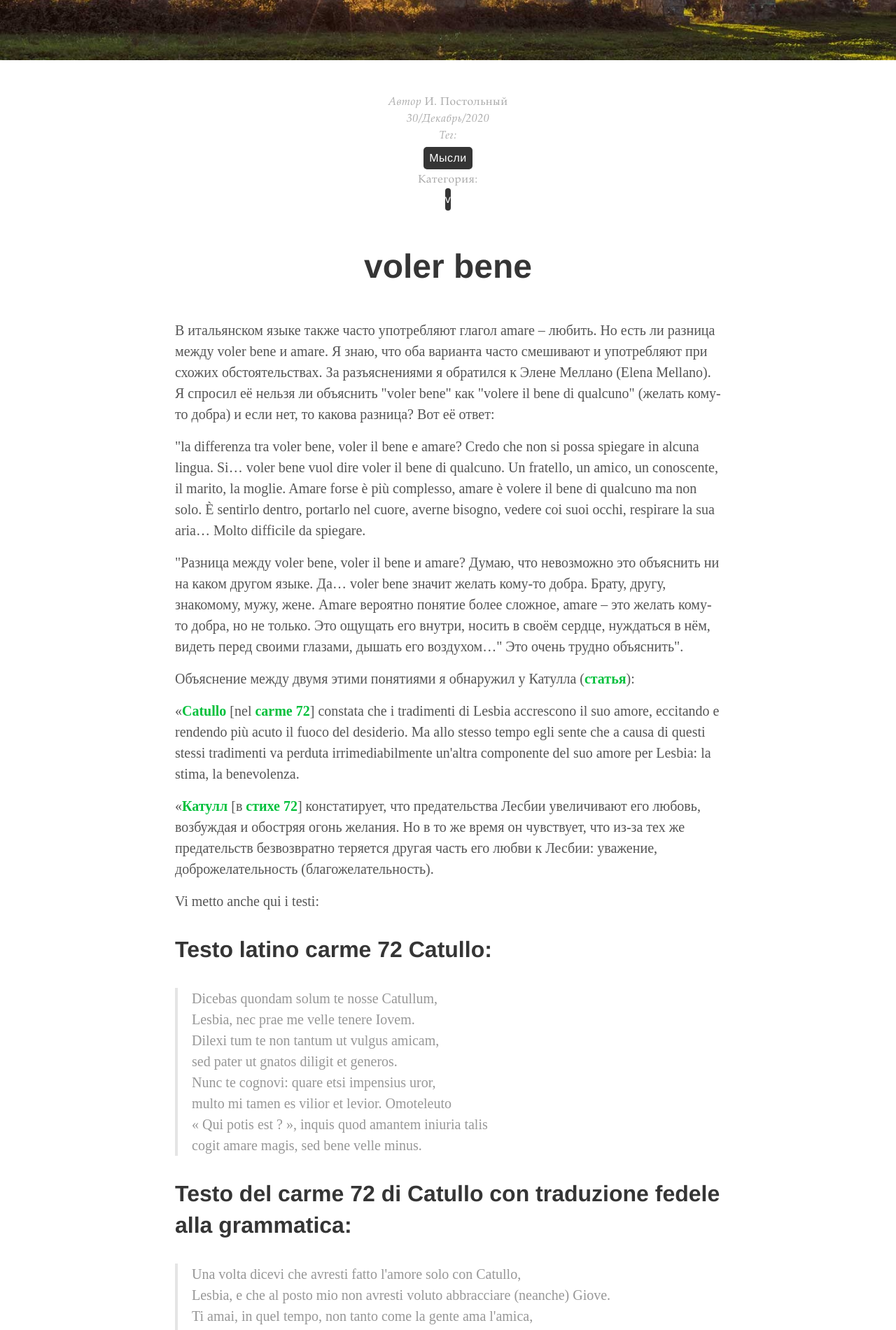
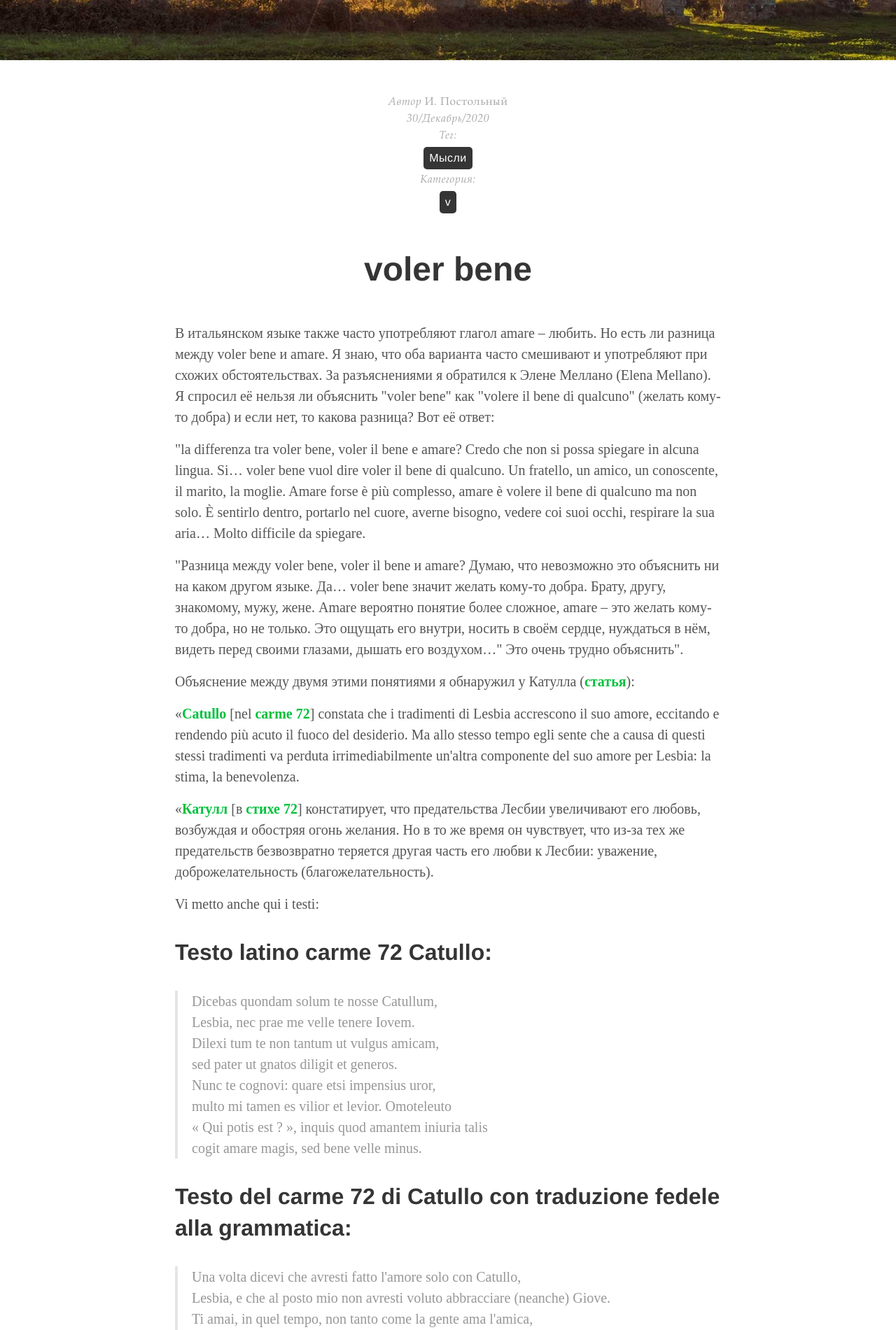
Before and after one commit to postolny/postolny.github.io, a Jekyll site: the page built from _posts/2020-12-30-voler-bene.md, in a window 1280 px wide. Shown: the part 312-2213 px from the top of the page at 70% size. Built offline with Jekyll 4.4.1, drawn with Linux system fonts in a browser that asks for light colours.

Commit message:
Add files via upload

```diff
--- a/_sass/tale/_post.scss
+++ b/_sass/tale/_post.scss
@@ -1,8 +1,7 @@
 .post {
   padding: 3rem 0;
 
-  &-info,
-  .tags-title {
+  &-info {
     color: $default-tint;
     font-family: $serif-secondary;
     letter-spacing: 0.5px;
@@ -14,11 +13,13 @@
     }
   }
 
-  .tags-clouds a {
+  .tags-clouds a,
+  .categories-clouds a {
     padding: 0 0.5rem;
   }
 
-  .tags-container > div:first-child {
+  .tags-container > div:first-child,
+  .categories-container > div:first-child {
     margin-bottom: 4px;
     font-style: italic;
   }
```
